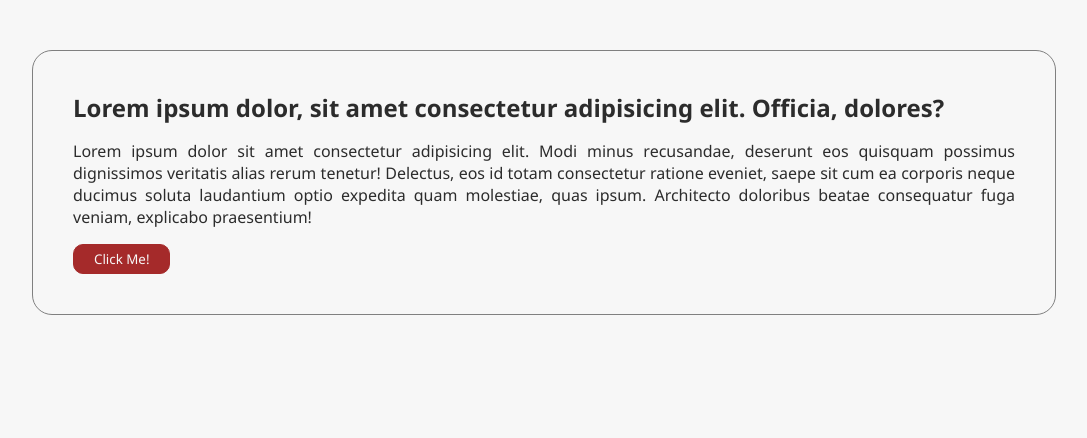
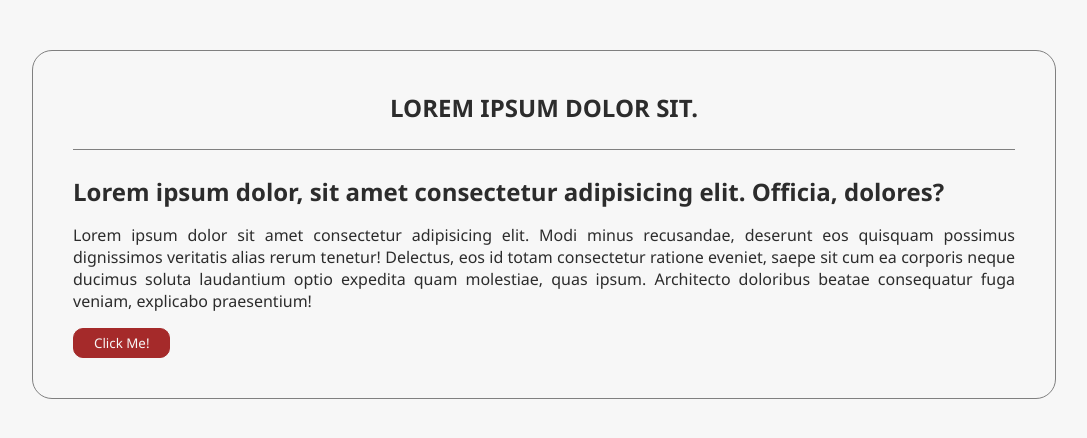
Before and after one commit to Angelozam17/Falcons, a plain HTML site: page index.html in a window 1280 px wide. Shown: the whole page, without its empty margins (96-1183 px from the left). Drawn offline with Linux system fonts and the light colour scheme.

Commit message:
Init header in HTML

```diff
--- a/index.html
+++ b/index.html
@@ -8,6 +8,9 @@
 </head>
 <body>
     <section>
+        <div class="header">
+            <h2>Lorem ipsum dolor sit.</h2>
+        </div>
         <h1>Lorem ipsum dolor, sit amet consectetur adipisicing elit. Officia, dolores?</h1>
         <p>Lorem ipsum dolor sit amet consectetur adipisicing elit. Modi minus recusandae, deserunt eos quisquam possimus dignissimos veritatis alias rerum tenetur! Delectus, eos id totam consectetur ratione eveniet, saepe sit cum ea corporis neque ducimus soluta laudantium optio expedita quam molestiae, quas ipsum. Architecto doloribus beatae consequatur fuga veniam, explicabo praesentium!</p>
         <button type="button">Click Me!</button>
--- a/styles/main.css
+++ b/styles/main.css
@@ -18,7 +18,18 @@ section{
     border-radius: 20px;
 }
 
-h1{
+.header{
+    border-bottom: 1px solid gray;
+    margin-bottom: 25px;
+    text-align: center;
+    text-transform: uppercase;
+}
+
+.header h2{
+    margin-bottom: 25px;
+}
+
+h1, h2{
     margin: 0;
 }
 
```
